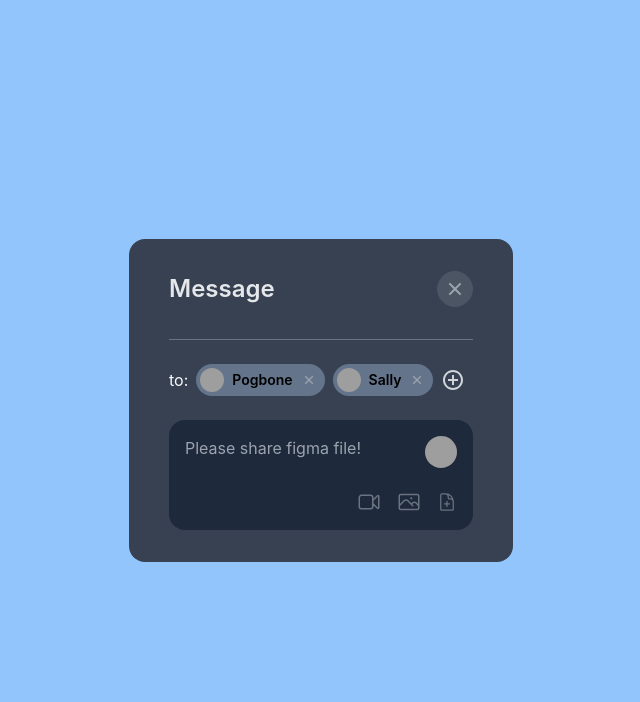
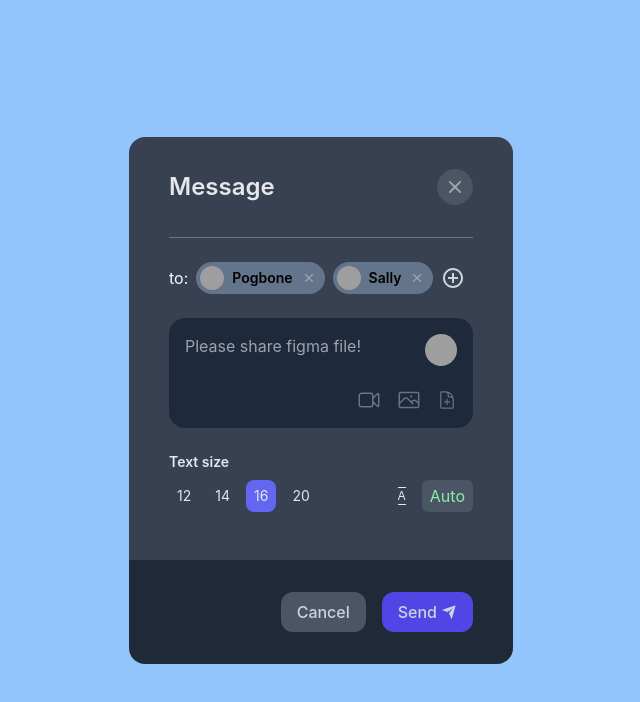
Before and after one commit to phamhuulocforwork/combillUI, a React (Create React App) app: page / in a window 1280 px wide. Shown: the top 702 px of the page, without its empty margins (319-959 px from the left). Built offline with nearby package versions, Linux system fonts and the light colour scheme; grey boxes are pictures that could not be loaded.

Commit message:
message box

```diff
--- a/src/features/MessageBox/index.jsx
+++ b/src/features/MessageBox/index.jsx
@@ -17,7 +17,9 @@ const MessageBox = (props) => {
   ]
 
   return (
-    <div className="w-96 bg-gray-700 px-10 py-8 rounded-2xl">
+    <>
+      <div>
+        <div className="w-96 bg-gray-700 px-10 py-8 rounded-t-2xl">
           <div className="flex items-center justify-between">
             <p className="text-gray-200 font-semibold text-2xl">Message</p>
             <div className="bg-gray-600 hover:bg-gray-500 text-gray-400 hover:text-gray-300 cursor-pointer border border-gray-600 h-9 w-9 flex items-center justify-center rounded-full">
@@ -91,7 +93,52 @@ const MessageBox = (props) => {
               </svg>
             </div>
           </div>
+          <div className="py-4 text-slate-200 text-sm">
+            <p className="font-semibold py-2">Text size</p>
+            <div className="flex justify-between">
+              <ul className="flex gap-2">
+                <li className="py-1.5 px-2 justify-center hover:bg-gray-600 rounded-lg cursor-pointer">
+                  12
+                </li>
+                <li className="py-1.5 px-2 justify-center hover:bg-gray-600 rounded-lg cursor-pointer">
+                  14
+                </li>
+                <li className="py-1.5 px-2 justify-center bg-indigo-500 hover:bg-indigo-400 rounded-lg cursor-pointer">
+                  16
+                </li>
+                <li className="py-1.5 px-2 justify-center hover:bg-gray-600 rounded-lg cursor-pointer">
+                  20
+                </li>
+              </ul>
+              <div className="text-base flex justify-center items-center gap-4">
+                <div className="border-y text-xs">A</div>
+                <button className="bg-gray-600 px-2 py-1 rounded-md text-green-300">
+                  Auto
+                </button>
               </div>
+            </div>
+          </div>
+        </div>
+        <div className="bg-gray-800 rounded-b-2xl py-8 px-10 flex justify-end gap-4">
+          <button className="py-2 px-4 bg-gray-600 rounded-xl text-slate-300 hover:bg-gray-700 font-medium">
+            Cancel
+          </button>
+          <button className="py-2 px-4 bg-indigo-600 rounded-xl text-slate-300 hover:bg-indigo-700 font-medium flex items-center gap-1">
+            Send
+            <svg
+              xmlns="http://www.w3.org/2000/svg"
+              viewBox="0 0 24 24"
+              fill="currentColor"
+              class="w-4 h-4"
+              s="w-4 h-4"
+              sName="w-4 h-4"
+            >
+              <path d="M1.94607 9.31543C1.42353 9.14125 1.4194 8.86022 1.95682 8.68108L21.043 2.31901C21.5715 2.14285 21.8746 2.43866 21.7265 2.95694L16.2733 22.0432C16.1223 22.5716 15.8177 22.59 15.5944 22.0876L11.9999 14L17.9999 6.00005L9.99992 12L1.94607 9.31543Z"></path>
+            </svg>
+          </button>
+        </div>
+      </div>
+    </>
   )
 }
 
```
Lines whose indentation alone changed are shown as unchanged.
